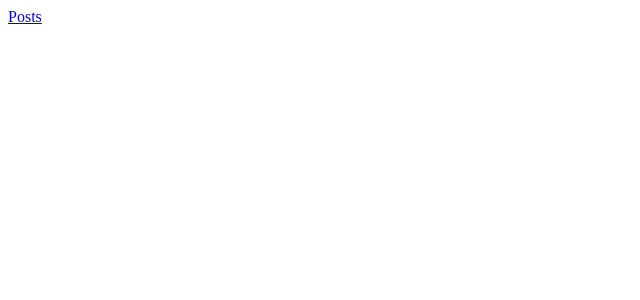
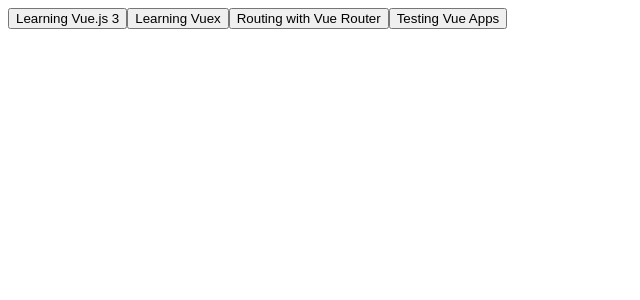
Before and after one commit to milosKomiRajkovic94/complete-vue-js-course, a Vue app in the folder complete-vue-js-course/: page / in a window 1280 px wide. Before the commit this address had no page. Shown: the top 300 px of the page, without its empty margins (0-640 px from the left). Built offline with nearby package versions, Linux system fonts and the light colour scheme; the HTML template or start-up script is replaced by a standard one.

Commit message:
feature: vuex project files

```diff
--- a/complete-vue-js-course/package.json
+++ b/complete-vue-js-course/package.json
@@ -22,7 +22,8 @@
   "dependencies": {
     "pinia": "^3.0.4",
     "vue": "^3.5.25",
-    "vue-router": "^4.6.3"
+    "vue-router": "^4.6.3",
+    "vuex": "^4.0.2"
   },
   "devDependencies": {
     "@tsconfig/node24": "^24.0.3",
--- a/complete-vue-js-course/src/App.vue
+++ b/complete-vue-js-course/src/App.vue
@@ -1,10 +1,10 @@
 <script setup lang="ts">
-  import RouterProject from './components/router-project/RouterProject.vue';
+  import VuexProject from './components/vuex-project/VuexProject.vue';
 </script>
 
 <template>
   <div id="app">
-    <RouterProject />
+    <VuexProject />
   </div>
 </template>
 
--- /dev/null
+++ b/complete-vue-js-course/src/components/pinia-project/store.ts
@@ -0,0 +1,7 @@
+import { createStore } from 'vuex'
+
+export const store = createStore({
+    state() {
+
+    }
+})
--- /dev/null
+++ b/complete-vue-js-course/src/components/vuex-project/VuexProject.vue
@@ -0,0 +1,23 @@
+<template>
+    <div>
+        <button v-for="post in posts" :key="post.id" @click="setPostId(post.id)">{{ post.title }}</button>
+        <div v-if="currentPost">
+            <h2>{{ currentPost.title }}</h2>
+            <p>{{ currentPost.content }}</p>
+        </div>
+    </div>
+</template>
+
+<script setup lang="ts">
+import { computed } from 'vue';
+import { useStore } from 'vuex';
+import type { State } from './store';
+
+const store = useStore<State>();
+const posts = computed(() => store.state.posts);
+const currentPost = computed(() => store.getters.getPost);
+
+const setPostId = (postId: number) => {
+    store.commit('setPostId', postId);
+};
+</script>
--- /dev/null
+++ b/complete-vue-js-course/src/components/vuex-project/store.ts
@@ -0,0 +1,35 @@
+import { createStore, Store } from 'vuex'
+import { testPosts } from '../microblog/testPosts';
+
+export interface State {
+  posts: {
+    id: number,
+    title: string,
+    content: string,
+    likes: number,
+    hashtags: string[],
+  }[],
+  currentPostId: number | null,
+}
+
+export const store: Store<State> = createStore<State>({
+  state() {
+    return {
+      posts: testPosts,
+      currentPostId: null,
+    }
+  },
+  mutations: {
+    setPostId(state: State, postId: number) {
+      state.currentPostId = postId
+    },
+    getPostId(state: State) {
+      return state.currentPostId
+    },
+  },
+  getters: {
+    getPost(state: State) {
+      return state.posts.find(post => post.id === state.currentPostId)
+    }
+  }
+})
--- a/complete-vue-js-course/src/main.ts
+++ b/complete-vue-js-course/src/main.ts
@@ -1,12 +1,13 @@
 import { createApp } from 'vue'
-import { createPinia } from 'pinia'
+// import { createPinia } from 'pinia'
 
 import App from './App.vue'
 import router from './components/router-project/router.ts'
+import { store } from './components/vuex-project/store.ts';
 
 const app = createApp(App)
 
-app.use(createPinia())
+app.use(store)
 app.use(router)
 
 app.mount('#app')
--- /dev/null
+++ b/complete-vue-js-course/src/vuex.d.ts
@@ -0,0 +1,3 @@
+declare module 'vuex' {
+  export * from 'vuex/types/index.d.ts'
+}
```
Also changed, not shown: 1 other file (tests, documents, lock files or other folders).
